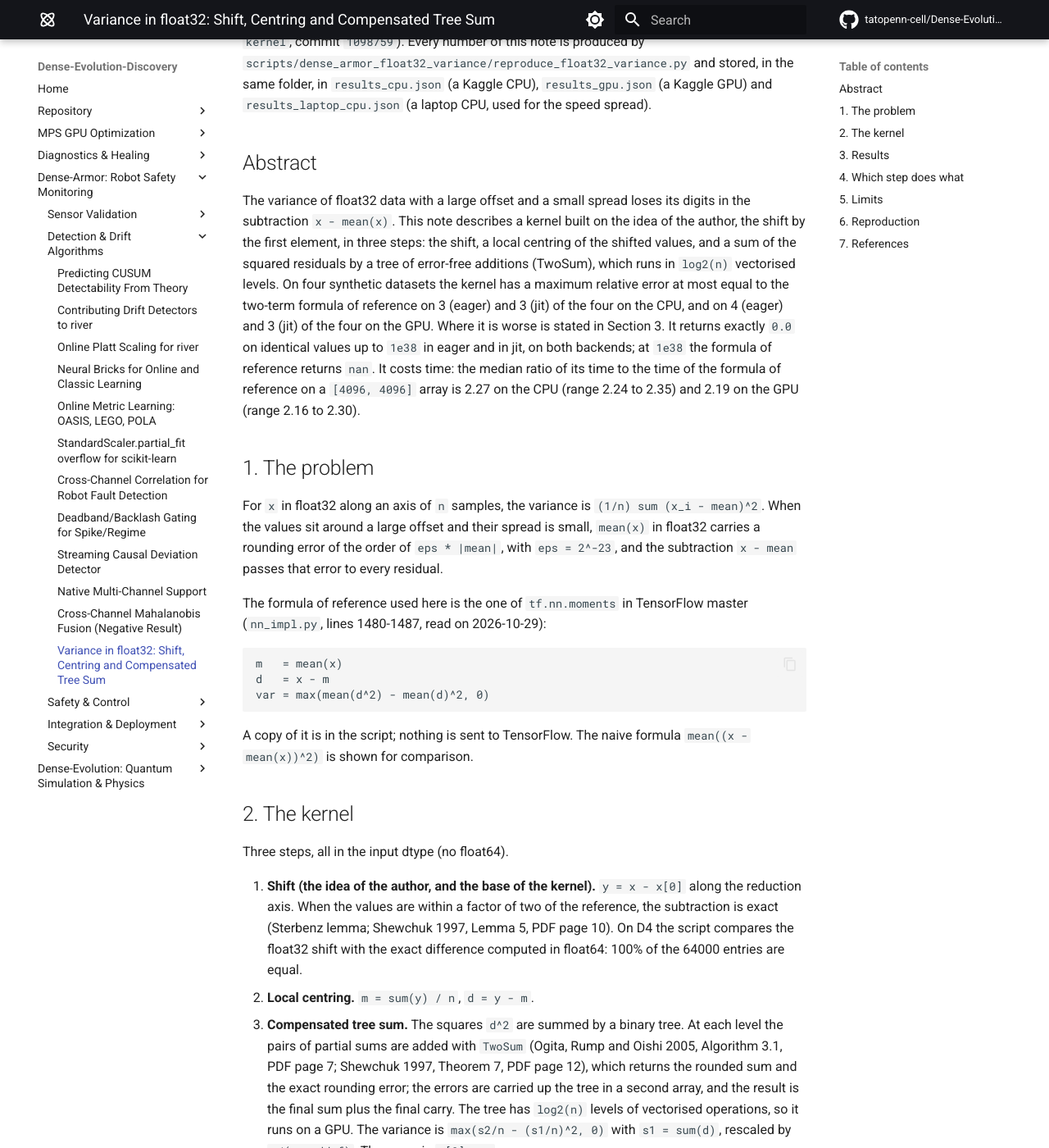
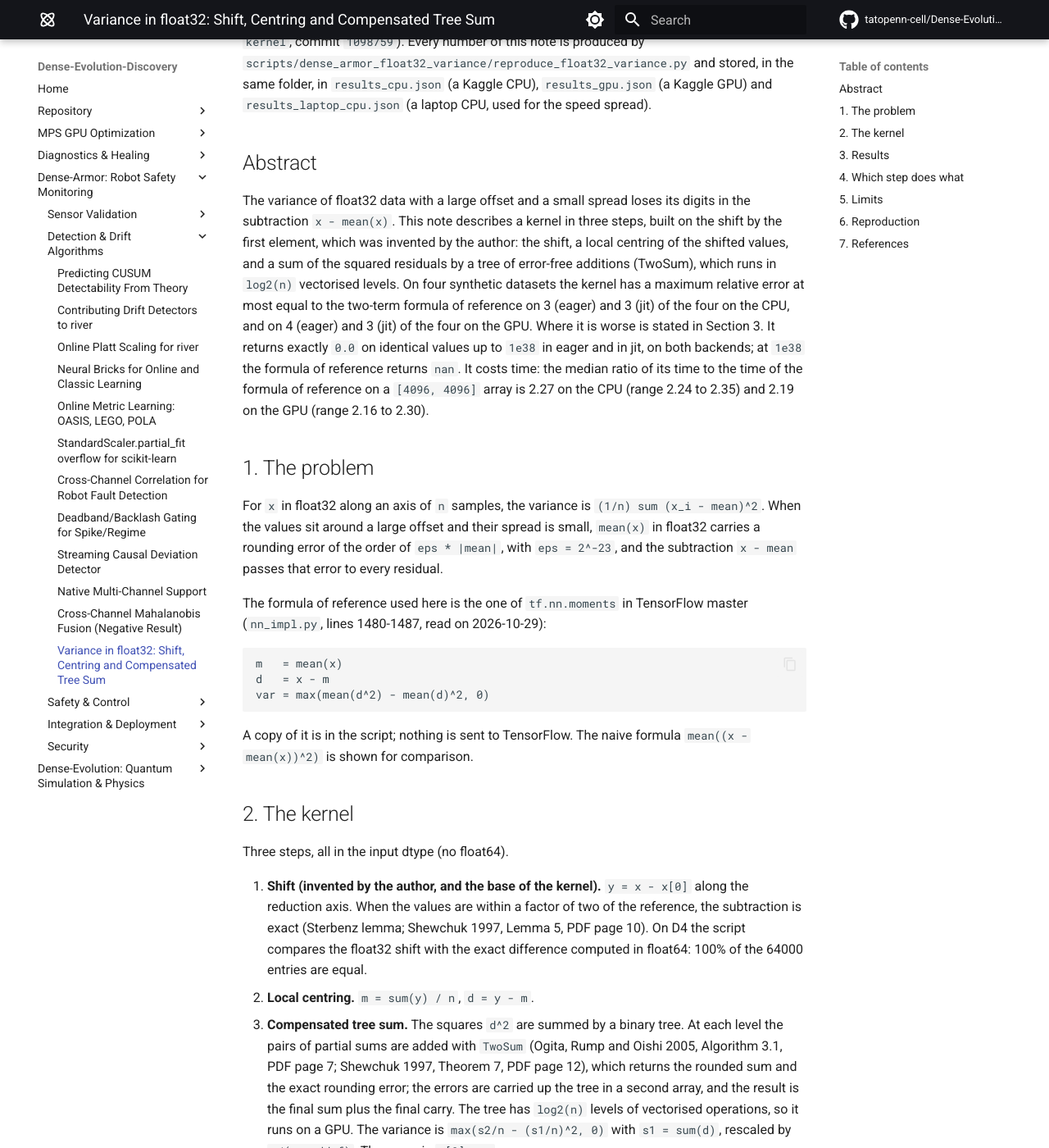
Before and after one commit to tatopenn-cell/Dense-Evolution-Discovery, an MkDocs documentation site: the page built from docs/dense_armor_float32_variance.md, in a window 1280 px wide and 1400 px high, scrolled down 250 px. Shown: the whole window at 82% size. Built offline with MkDocs 1.6.1 and Material for MkDocs 9.7.7, drawn with Linux system fonts in a browser that asks for light colours; comment, search, counter and statistics services are not loaded; some of the changed text lies outside the part shown.

Commit message:
docs: fix the attribution: the shift was invented by the author, the formula of reference is a different formula (no shift)

```diff
--- a/docs/dense_armor_float32_variance.md
+++ b/docs/dense_armor_float32_variance.md
@@ -7,7 +7,7 @@
 
 ## Abstract
 
-The variance of float32 data with a large offset and a small spread loses its digits in the subtraction `x - mean(x)`. This note describes a kernel built on the idea of the author, the shift by the first element, in three steps: the shift, a local centring of the shifted values, and a sum of the squared residuals by a tree of error-free additions (TwoSum), which runs in `log2(n)` vectorised levels. On four synthetic datasets the kernel has a maximum relative error at most equal to the two-term formula of reference on 3 (eager) and 3 (jit) of the four on the CPU, and on 4 (eager) and 3 (jit) of the four on the GPU. Where it is worse is stated in Section 3. It returns exactly `0.0` on identical values up to `1e38` in eager and in jit, on both backends; at `1e38` the formula of reference returns `nan`. It costs time: the median ratio of its time to the time of the formula of reference on a `[4096, 4096]` array is 2.27 on the CPU (range 2.24 to 2.35) and 2.19 on the GPU (range 2.16 to 2.30).
+The variance of float32 data with a large offset and a small spread loses its digits in the subtraction `x - mean(x)`. This note describes a kernel in three steps, built on the shift by the first element, which was invented by the author: the shift, a local centring of the shifted values, and a sum of the squared residuals by a tree of error-free additions (TwoSum), which runs in `log2(n)` vectorised levels. On four synthetic datasets the kernel has a maximum relative error at most equal to the two-term formula of reference on 3 (eager) and 3 (jit) of the four on the CPU, and on 4 (eager) and 3 (jit) of the four on the GPU. Where it is worse is stated in Section 3. It returns exactly `0.0` on identical values up to `1e38` in eager and in jit, on both backends; at `1e38` the formula of reference returns `nan`. It costs time: the median ratio of its time to the time of the formula of reference on a `[4096, 4096]` array is 2.27 on the CPU (range 2.24 to 2.35) and 2.19 on the GPU (range 2.16 to 2.30).
 
 ## 1. The problem
 
@@ -25,11 +25,11 @@
 
 Three steps, all in the input dtype (no float64).
 
-1. **Shift (the idea of the author, and the base of the kernel).** `y = x - x[0]` along the reduction axis. When the values are within a factor of two of the reference, the subtraction is exact (Sterbenz lemma; Shewchuk 1997, Lemma 5, PDF page 10). On D4 the script compares the float32 shift with the exact difference computed in float64: 100% of the 64000 entries are equal.
+1. **Shift (invented by the author, and the base of the kernel).** `y = x - x[0]` along the reduction axis. When the values are within a factor of two of the reference, the subtraction is exact (Sterbenz lemma; Shewchuk 1997, Lemma 5, PDF page 10). On D4 the script compares the float32 shift with the exact difference computed in float64: 100% of the 64000 entries are equal.
 2. **Local centring.** `m = sum(y) / n`, `d = y - m`.
 3. **Compensated tree sum.** The squares `d^2` are summed by a binary tree. At each level the pairs of partial sums are added with `TwoSum` (Ogita, Rump and Oishi 2005, Algorithm 3.1, PDF page 7; Shewchuk 1997, Theorem 7, PDF page 12), which returns the rounded sum and the exact rounding error; the errors are carried up the tree in a second array, and the result is the final sum plus the final carry. The tree has `log2(n)` levels of vectorised operations, so it runs on a GPU. The variance is `max(s2/n - (s1/n)^2, 0)` with `s1 = sum(d)`, rescaled by `n/(n - ddof)`. The mean is `x[0] + m`.
 
-The Sterbenz lemma explains why the shift is exact; it does not give the idea of using it as the first step of a variance. The compensated tree is an addition to the author's shift. The structure of the tree is my choice: the papers give `TwoSum`, not this tree. A complex input is split into real and imaginary part and the two variances are added, which is `E|z - mean(z)|^2`.
+The formula of reference of Section 1 is a different formula: it has no shift. The compensated tree was added afterwards to the author's solution. The structure of the tree is my choice: the papers give `TwoSum`, not this tree. A complex input is split into real and imaginary part and the two variances are added, which is `E|z - mean(z)|^2`.
 
 The kernel in the repository and the version written again in the script are equal bit for bit on the datasets D1, D2, D3, D4 on both backends.
 
```
